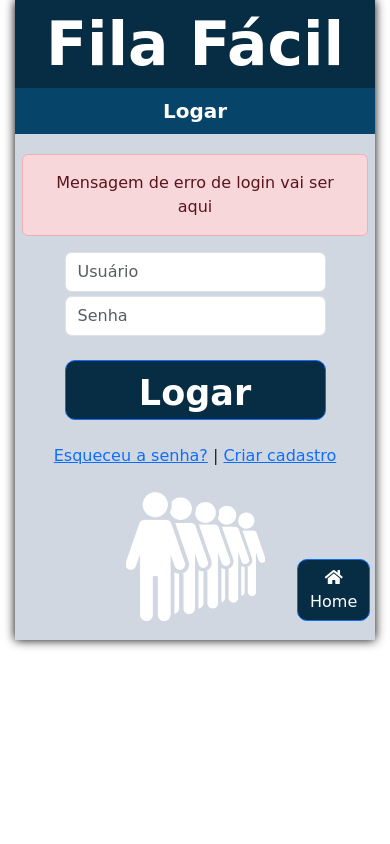
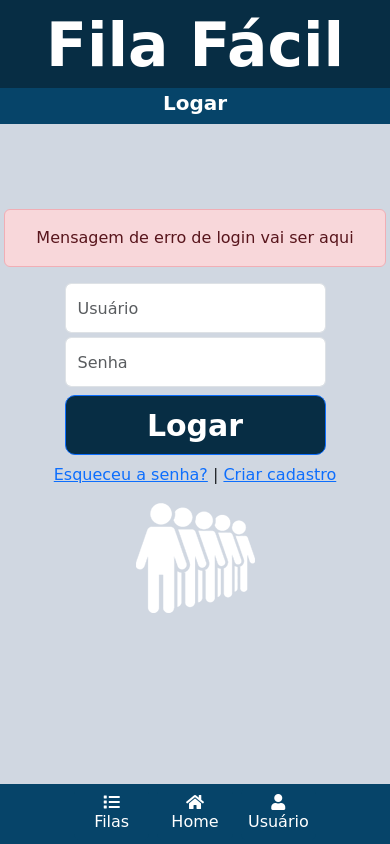
Before and after one commit to marcelobegod/filafacil, a PHP site: page /filafacil/base/logar.php in a window 390 px wide. Run offline with PHP 8.4, Linux system fonts and the light colour scheme; some web fonts are replaced.

Commit message:
dexaidno responsivo

```diff
--- a/base/logar.php
+++ b/base/logar.php
@@ -7,57 +7,67 @@
     <link rel="stylesheet" href="../css/style.css">
     <title>Fila Fácil</title>
     <link href="https://cdnjs.cloudflare.com/ajax/libs/font-awesome/5.15.4/css/all.min.css" rel="stylesheet">
-
 </head>
 <body>
     <main>
-    <div class="container">
+        <div class="principal">
+            <!-- top -->
+                <div class="topper">
                     <div class="filafacil">
                         <p>Fila Fácil</p>
                     </div>
                     <div class="navegador">
                         <p>Logar</p>
                     </div>
-        <div class="container">
-            <div class="conteudo text-center"> <!-- Adicionado a classe text-center para centralizar todo o conteúdo -->
-                <div class="row justify-content-center mb-4"> <!-- Adicionado justify-content-center para centralizar horizontalmente -->
+                </div>
+                <!-- content -->
+                <div class="content text-center justify-content-center p-3">
+                        <div class="row justify-content-center">
                             <div class="alert alert-danger largmsg" role="alert">
                                 Mensagem de erro de login vai ser aqui
                             </div>
+                            <div class="">
                                 <form action="validacao.php" method="post">
                                 <div class="form-group row justify-content-center mb-1">
-                            <input type="text" class="form-control" style="width: 261px; height: 40px;" placeholder="Usuário" name="usu_usu">
+                                    <input type="text" class="form-control" style="width: 261px; height: 50px;" placeholder="Usuário" name="usu_usu">
                                 </div>
-                        <div class="form-group row justify-content-center mb-4  ">
-                            <input type="password" class="form-control" style="width: 261px; height: 40px;" placeholder="Senha" name="senha_usu">
+                                <div class="form-group row justify-content-center mb-2">
+                                    <input type="password" class="form-control" style="width: 261px; height: 50px;" placeholder="Senha" name="senha_usu">
                                 </div>
-                        <div class="justify-content-center mb-4">
-                            <div class="col-12 form-group ">
-                            <input type="submit" value="Logar" class="btn btn-primary largurabtn textobtn ">
+                                <div class="justify-content-center mb-2">
+                                    <div class="col-12 form-group">
+                                        <input type="submit" value="Logar" class="btn btn-primary largurabtn textobtn">
                                     </div>
                                 </div>
                                 </form>
-                    <div>
+                            </div>
+                            <div class="mb-3">
                                 <a href="#">Esqueceu a senha?</a> |
                                 <a href="#">Criar cadastro</a>
                             </div>
                         </div>
-                <div class="row w-100 p-0 m-0"> <!-- Adicionado justify-content-center para centralizar horizontalmente -->
-                    <div class="col-3"></div>
-                    <div class="col-6 text-center">
-                        <img src="../img/logoff.png" class="img-fluid" alt="Logoff">
+                        <div class="row">
+                            <div class="">
+                                <img src="../img/logoff.png" class="img-fluid" alt="logo">
                             </div>
-                    <div class="col-3 d-flex flex-column align-items-start justify-content-end pr-3">
+                        </div>
+                </div>
+                <!-- Footer -->
+                <div class="footer">
+                    <div class="row d-flex justify-content-center mx-auto largfoot">
+                        <div class="col-4 p-1">
+                            <a href="#" class="btn btn-primary btnhome"><i class="fas fa-list"></i>Filas</a>
+                        </div>
+                        <div class="col-4 p-1">
                             <a href="http://localhost/filafacil/base/home.php" class="btn btn-primary btnhome"><i class="fas fa-home"></i> Home</a>
                         </div>
+                        <div class="col-4 p-1">
+                            <a href="#" class="btn btn-primary btnhome"><i class="fas fa-user"></i> Usuário</a>
                         </div>
-
                     </div>
                 </div>
         </div>
     </main>
-
-
     <script src="https://cdn.jsdelivr.net/npm/bootstrap@5.3.3/dist/js/bootstrap.bundle.min.js" integrity="sha384-YvpcrYf0tY3lHB60NNkmXc5s9fDVZLESaAA55NDzOxhy9GkcIdslK1eN7N6jIeHz" crossorigin="anonymous"></script>
 </body>
 </html>
--- a/css/style.css
+++ b/css/style.css
@@ -15,59 +15,40 @@
     box-sizing: border-box;
 }
 
-main    {
-    box-shadow: 0px 0px 10px black;
-    width: 360px;
-    height: 640px;
-    margin: auto;
+.principal   {
     background-color: var(--cinza);
     font-family: 'Mina', cursive;
+    height: 100vh;
+    display: flex;
+    flex-direction: column;
 }
 
-.container  {
-    margin: 0;
-    padding: 0;
-    box-sizing: border-box;
+.topper {
+    height: 124px;
+    flex: 1;
 }
-
 
 .filafacil {
     background-color: var(--escuroforte);
     color: white;
     height: 88px;
-    display: flex;
-    justify-content: center; /* Alinha horizontalmente */
-    align-items: center; /* Alinha verticalmente */
+    font-size: 60px;
 }
 
 .navegador {
     background-color: var(--escuro);
     color: white;
-    height: 46px;
-    display: flex;
-    justify-content: center; /* Alinha horizontalmente */
-    align-items: center; /* Alinha verticalmente */
+    height: 36px;
+    font-size: 20px;
 }
 
-.conteudo {
-    height: 506px;
-    justify-content: center; /* Alinha horizontalmente */
-    display: flex;
-    flex-direction: column;
+.content    {
+    height: 70%;
 }
 
 p   {
-    margin: 0; /* Remover margem padrão */
-    font-weight: bold; /* Torna o texto em negrito */
-    text-align: center; /* Centraliza o texto horizontalmente dentro da div */
-}
-
-.filafacil p {
-    font-size: 60px; /* Aumenta o tamanho do texto */
-  }
-
-.navegador p {
-    font-size: 20px; /* Aumenta o tamanho do texto */
+    font-weight: bold;
+    text-align: center;
 }
 
 .largurabtn {
@@ -77,16 +58,32 @@ p   {
 }
 
 .textobtn   {
-    font-size: 35px; /* Aumenta o tamanho do texto */
-    font-weight: bold; /* Torna o texto em negrito */
+    font-size: 30px;
+    font-weight: bold;
     border-radius: 10px
 }
 
-.largmsg {
-    width: 90%;
+.btnhome    {
+    background-color: var(--escuro);
+    display: flex;
+    flex-direction: column;
+    align-items: center;
+    border: 0px;
 }
 
-.btnhome    {
-    background-color: var(--escuroforte);
-    border-radius: 10px
+.active-btn {
+    color: var(--claro);
 }
+
+.footer {
+    background-color: var(--escuro);
+    height: auto;
+}
+
+.largfoot   {
+    max-width: 250px;
+}
+
+.btn-menu {
+    margin: 0 10px;
+}
```
Also changed, not shown: base/home.php (+38 -4 lines), img/logoff.png, 1 other file. Lines whose indentation alone changed are shown as unchanged.
